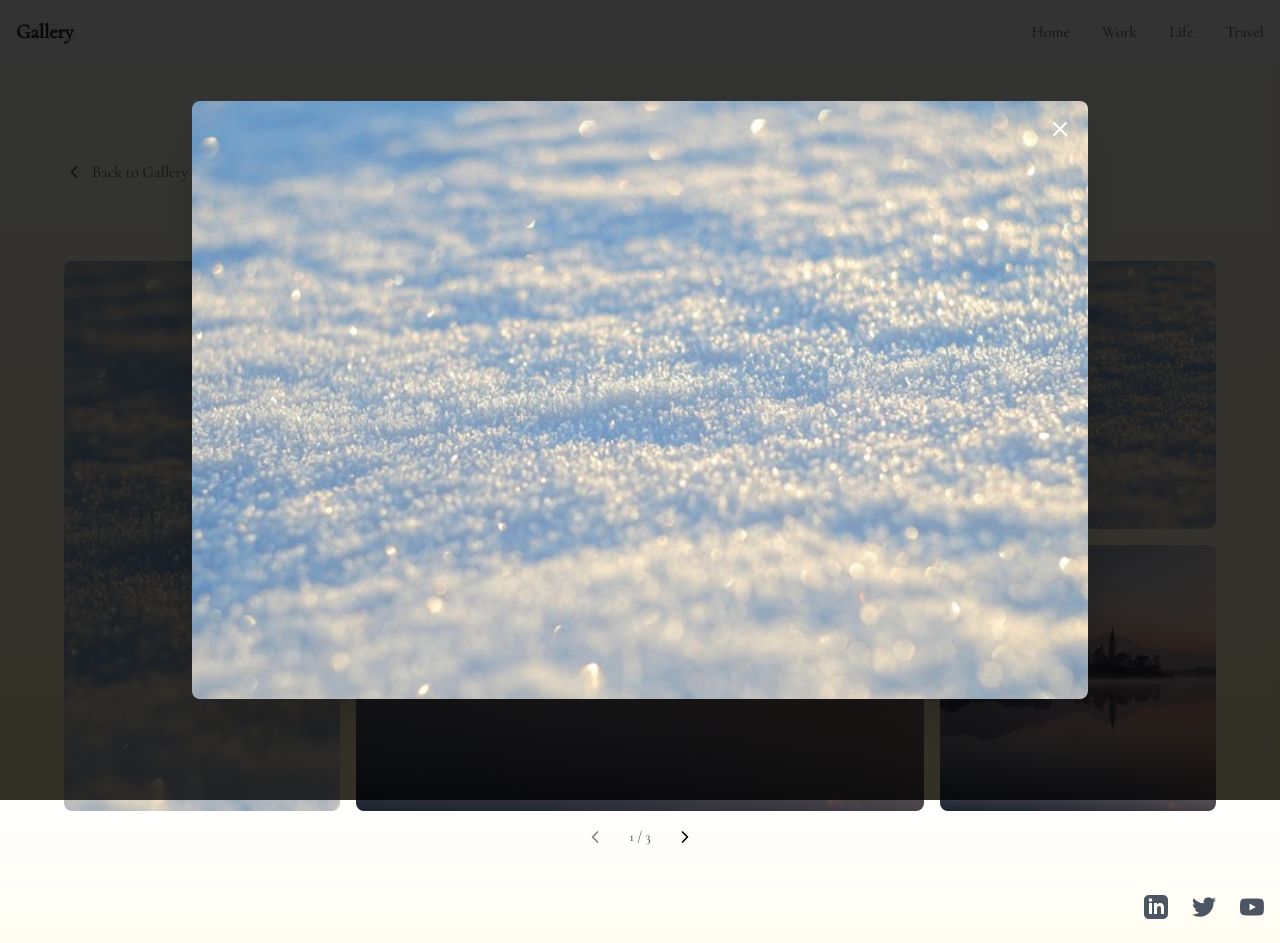
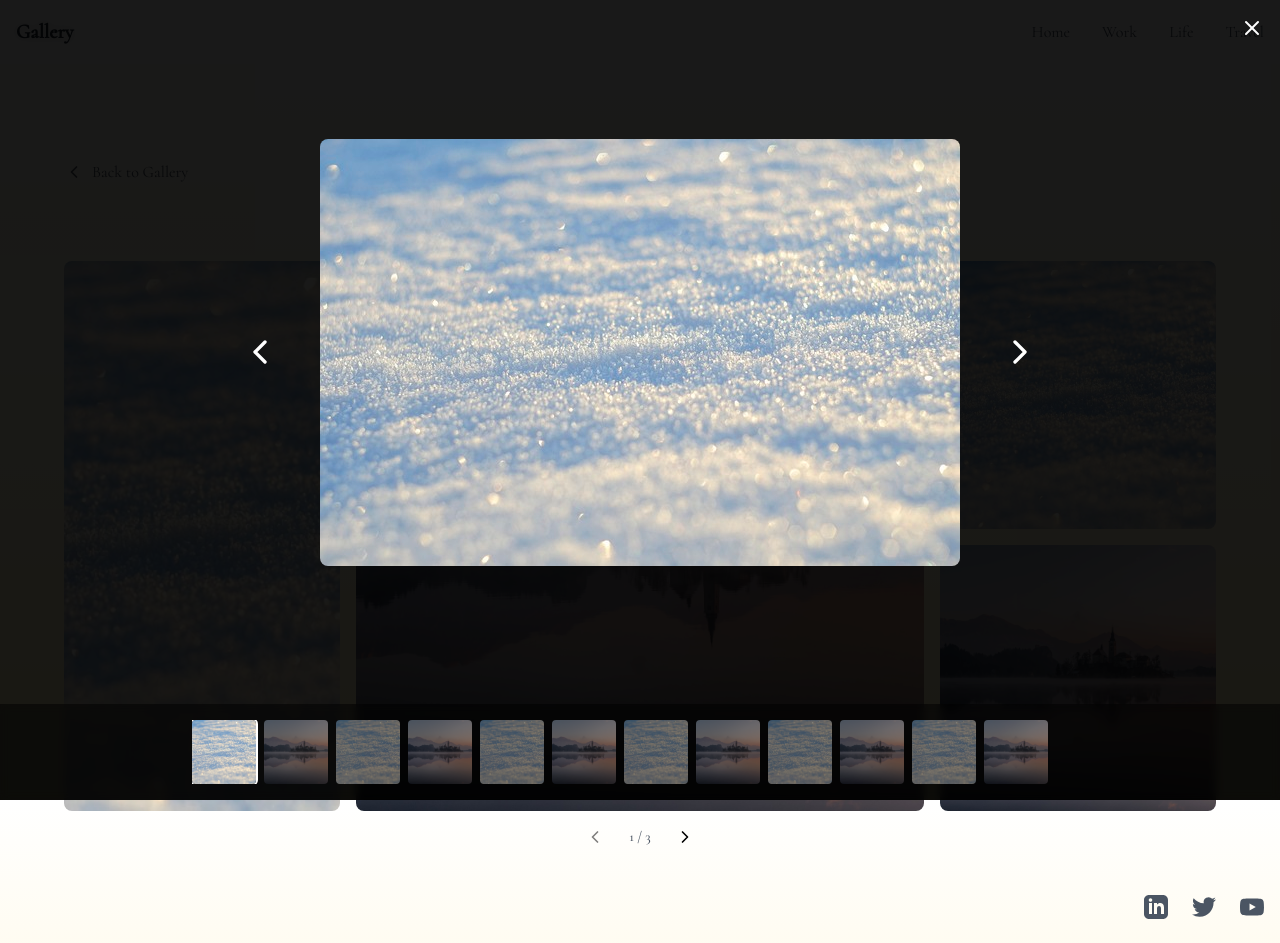
Before and after one commit to tomcomtang/nimmal-gallery, a Next.js app: page /gallery/1/1 in a window 1280 px wide. Both pictures are taken after a click on the element 202 px from the left and 536 px from the top of the page. Built offline with nearby package versions, Linux system fonts and the light colour scheme.

Commit message:
refactor: convert Chinese comments to English in album detail page

```diff
--- a/app/gallery/[category]/[albumId]/page.tsx
+++ b/app/gallery/[category]/[albumId]/page.tsx
@@ -8,9 +8,9 @@ import Link from 'next/link'
 import Navbar from '../../../components/Navbar'
 import Footer from '../../../components/Footer'
 
-// 布局模板定义
+// Layout template definitions
 const layoutTemplates = [
-  // 模板1：交错布局
+  // Template 1: Staggered layout
   {
     id: 1,
     name: 'Staggered',
@@ -21,7 +21,7 @@ const layoutTemplates = [
       { size: 'small', position: 'right-bottom' }
     ]
   },
-  // 模板2：大图居中，两侧小图
+  // Template 2: Center focus with side images
   {
     id: 2,
     name: 'Center Focus',
@@ -33,7 +33,7 @@ const layoutTemplates = [
       { size: 'medium', position: 'bottom-right' }
     ]
   },
-  // 模板3：对称布局
+  // Template 3: Symmetric layout
   {
     id: 3,
     name: 'Symmetric',
@@ -45,7 +45,7 @@ const layoutTemplates = [
   }
 ]
 
-// 示例相册数据
+// Sample album data
 const albumData = {
   id: 'urban-geometry',
   title: 'Urban Geometry',
@@ -114,6 +114,38 @@ const albumData = {
       title: 'Urban Geometry 8',
       description: 'Urban Geometry 8',
       size: 'small'
+    },
+    {
+      id: 'ug9',
+      src: '/images/gallery-cover-work.jpg',
+      alt: 'Urban Geometry 9',
+      title: 'Urban Geometry 9',
+      description: 'Urban Geometry 9',
+      size: 'small'
+    },
+    {
+      id: 'ug10',
+      src: '/images/work-album-cover.jpg',
+      alt: 'Urban Geometry 10',
+      title: 'Urban Geometry 10',
+      description: 'Urban Geometry 10',
+      size: 'small'
+    },
+    {
+      id: 'ug11',
+      src: '/images/gallery-cover-work.jpg',
+      alt: 'Urban Geometry 11',
+      title: 'Urban Geometry 11',
+      description: 'Urban Geometry 11',
+      size: 'small'
+    },
+    {
+      id: 'ug12',
+      src: '/images/work-album-cover.jpg',
+      alt: 'Urban Geometry 12',
+      title: 'Urban Geometry 12',
+      description: 'Urban Geometry 12',
+      size: 'small'
     }
   ]
 }
@@ -129,8 +161,25 @@ export default function AlbumDetail({ params }: PageProps) {
   const [selectedPhoto, setSelectedPhoto] = useState<number | null>(null)
   const [currentLayout, setCurrentLayout] = useState(0)
 
+  // Get all photos
+  const getAllPhotos = () => {
+    return albumData.photos;
+  }
+
+  // Get current layout photos
+  const getCurrentLayoutPhotos = () => {
+    const template = layoutTemplates[currentLayout]
+    return template.layout.map((item, index) => ({
+      ...albumData.photos[index % albumData.photos.length],
+      size: item.size
+    }))
+  }
+
   const handlePhotoClick = (index: number) => {
-    setSelectedPhoto(index)
+    // Calculate index in full photo list
+    const photoInLayout = getCurrentLayoutPhotos()[index]
+    const globalIndex = albumData.photos.findIndex(p => p.id === photoInLayout.id)
+    setSelectedPhoto(globalIndex)
   }
 
   const handleClose = () => {
@@ -139,13 +188,13 @@ export default function AlbumDetail({ params }: PageProps) {
 
   const handlePrevious = () => {
     if (selectedPhoto !== null) {
-      setSelectedPhoto((selectedPhoto - 1 + albumData.photos.length) % albumData.photos.length)
+      setSelectedPhoto((selectedPhoto - 1 + getAllPhotos().length) % getAllPhotos().length)
     }
   }
 
   const handleNext = () => {
     if (selectedPhoto !== null) {
-      setSelectedPhoto((selectedPhoto + 1) % albumData.photos.length)
+      setSelectedPhoto((selectedPhoto + 1) % getAllPhotos().length)
     }
   }
 
@@ -157,7 +206,7 @@ export default function AlbumDetail({ params }: PageProps) {
     }
   }
 
-  // 获取照片尺寸的类名
+  // Get photo size class
   const getPhotoSizeClass = (size: string) => {
     switch (size) {
       case 'large':
@@ -171,28 +220,19 @@ export default function AlbumDetail({ params }: PageProps) {
     }
   }
 
-  // 获取当前布局的照片
-  const getCurrentLayoutPhotos = () => {
-    const template = layoutTemplates[currentLayout]
-    return template.layout.map((item, index) => ({
-      ...albumData.photos[index % albumData.photos.length],
-      size: item.size
-    }))
-  }
-
   return (
     <div className="min-h-screen flex flex-col">
-      {/* 导航栏 */}
+      {/* Navigation bar */}
       <Navbar />
 
-      {/* 主要内容区域 */}
+      {/* Main content area */}
       <main className="flex-grow pt-40 pb-4">
-        {/* 背景层 */}
+        {/* Background layer */}
         <div className="fixed inset-0 bg-gradient-to-b from-white via-yellow-50 to-yellow-100 opacity-50" />
 
-        {/* 内容层 */}
+        {/* Content layer */}
         <div className="container mx-auto px-4 relative z-10">
-          {/* 返回按钮 */}
+          {/* Back button */}
           <div className="max-w-6xl mx-auto mb-2">
             <Link
               href={`/gallery/${params.category}`}
@@ -203,7 +243,7 @@ export default function AlbumDetail({ params }: PageProps) {
             </Link>
           </div>
 
-          {/* 相册信息区域 */}
+          {/* Album information area */}
           <div className="max-w-6xl mx-auto mb-2">
             <div className="text-center">
               <h1 className="text-2xl font-light text-gray-900">{albumData.title}</h1>
@@ -211,7 +251,7 @@ export default function AlbumDetail({ params }: PageProps) {
             </div>
           </div>
 
-          {/* 照片网格 */}
+          {/* Photos grid */}
           <div className="max-w-6xl mx-auto h-[550px]">
             <AnimatePresence mode="wait">
               <motion.div
@@ -244,7 +284,7 @@ export default function AlbumDetail({ params }: PageProps) {
             </AnimatePresence>
           </div>
 
-          {/* 翻页控件 */}
+          {/* Pagination controls */}
           <div className="max-w-6xl mx-auto mt-2 flex justify-center items-center gap-4">
             <button
               onClick={() => handleLayoutChange('prev')}
@@ -267,39 +307,113 @@ export default function AlbumDetail({ params }: PageProps) {
         </div>
       </main>
 
-      {/* 页脚 */}
+      {/* Footer */}
       <Footer />
 
-      {/* 照片预览浮层 */}
+      {/* Photo preview overlay */}
       <AnimatePresence>
         {selectedPhoto !== null && (
           <motion.div
             initial={{ opacity: 0 }}
             animate={{ opacity: 1 }}
             exit={{ opacity: 0 }}
-            className="fixed inset-0 bg-black/80 z-50 flex items-center justify-center p-4"
+            className="fixed inset-0 bg-black/90 z-50 flex flex-col"
             onClick={() => setSelectedPhoto(null)}
           >
-            <motion.div
-              initial={{ scale: 0.9, opacity: 0 }}
-              animate={{ scale: 1, opacity: 1 }}
-              exit={{ scale: 0.9, opacity: 0 }}
-              transition={{ duration: 0.2 }}
-              className="relative max-w-4xl w-full"
-              onClick={e => e.stopPropagation()}
-            >
-              <img
-                src={getCurrentLayoutPhotos()[selectedPhoto].src}
-                alt={getCurrentLayoutPhotos()[selectedPhoto].alt}
-                className="w-full h-auto rounded-lg shadow-2xl"
-              />
+            {/* Top close button */}
+            <div className="absolute top-4 right-4 z-10">
               <button
                 onClick={() => setSelectedPhoto(null)}
-                className="absolute top-4 right-4 text-white hover:text-gray-300 transition-colors"
+                className="text-white hover:text-gray-300 transition-colors"
               >
                 <X size={24} />
               </button>
-            </motion.div>
+            </div>
+
+            {/* Main image area */}
+            <div className="flex-grow flex items-center justify-center p-4">
+              <div className="flex items-center gap-8">
+                {/* Left switch button */}
+                <button
+                  onClick={(e) => {
+                    e.stopPropagation();
+                    handlePrevious();
+                  }}
+                  className="text-white hover:text-gray-300 transition-colors p-2"
+                >
+                  <ChevronLeft size={40} />
+                </button>
+
+                <motion.div
+                  initial={{ scale: 0.9, opacity: 0 }}
+                  animate={{ scale: 1, opacity: 1 }}
+                  exit={{ scale: 0.9, opacity: 0 }}
+                  transition={{ duration: 0.2 }}
+                  className="relative max-w-4xl w-full overflow-hidden"
+                  onClick={e => e.stopPropagation()}
+                >
+                  <AnimatePresence mode="wait">
+                    <motion.img
+                      key={selectedPhoto}
+                      src={getAllPhotos()[selectedPhoto].src}
+                      alt={getAllPhotos()[selectedPhoto].alt}
+                      className="w-full h-auto rounded-lg shadow-2xl"
+                      initial={{
+                        opacity: 0,
+                        x: selectedPhoto > (selectedPhoto - 1 + getAllPhotos().length) % getAllPhotos().length ? 100 : -100
+                      }}
+                      animate={{
+                        opacity: 1,
+                        x: 0
+                      }}
+                      exit={{
+                        opacity: 0,
+                        x: selectedPhoto > (selectedPhoto - 1 + getAllPhotos().length) % getAllPhotos().length ? -100 : 100
+                      }}
+                      transition={{
+                        duration: 0.3,
+                        ease: "easeInOut"
+                      }}
+                    />
+                  </AnimatePresence>
+                </motion.div>
+
+                {/* Right switch button */}
+                <button
+                  onClick={(e) => {
+                    e.stopPropagation();
+                    handleNext();
+                  }}
+                  className="text-white hover:text-gray-300 transition-colors p-2"
+                >
+                  <ChevronRight size={40} />
+                </button>
+              </div>
+            </div>
+
+            {/* Bottom thumbnail list */}
+            <div className="h-24 bg-black/50 backdrop-blur-sm p-4">
+              <div className="max-w-4xl mx-auto flex gap-2 overflow-x-auto">
+                {getAllPhotos().map((photo, index) => (
+                  <div
+                    key={photo.id}
+                    className={`flex-shrink-0 w-16 h-16 rounded cursor-pointer transition-all ${
+                      index === selectedPhoto ? 'ring-2 ring-white' : 'opacity-50 hover:opacity-75'
+                    }`}
+                    onClick={(e) => {
+                      e.stopPropagation();
+                      setSelectedPhoto(index);
+                    }}
+                  >
+                    <img
+                      src={photo.src}
+                      alt={photo.alt}
+                      className="w-full h-full object-cover rounded"
+                    />
+                  </div>
+                ))}
+              </div>
+            </div>
           </motion.div>
         )}
       </AnimatePresence>
```
